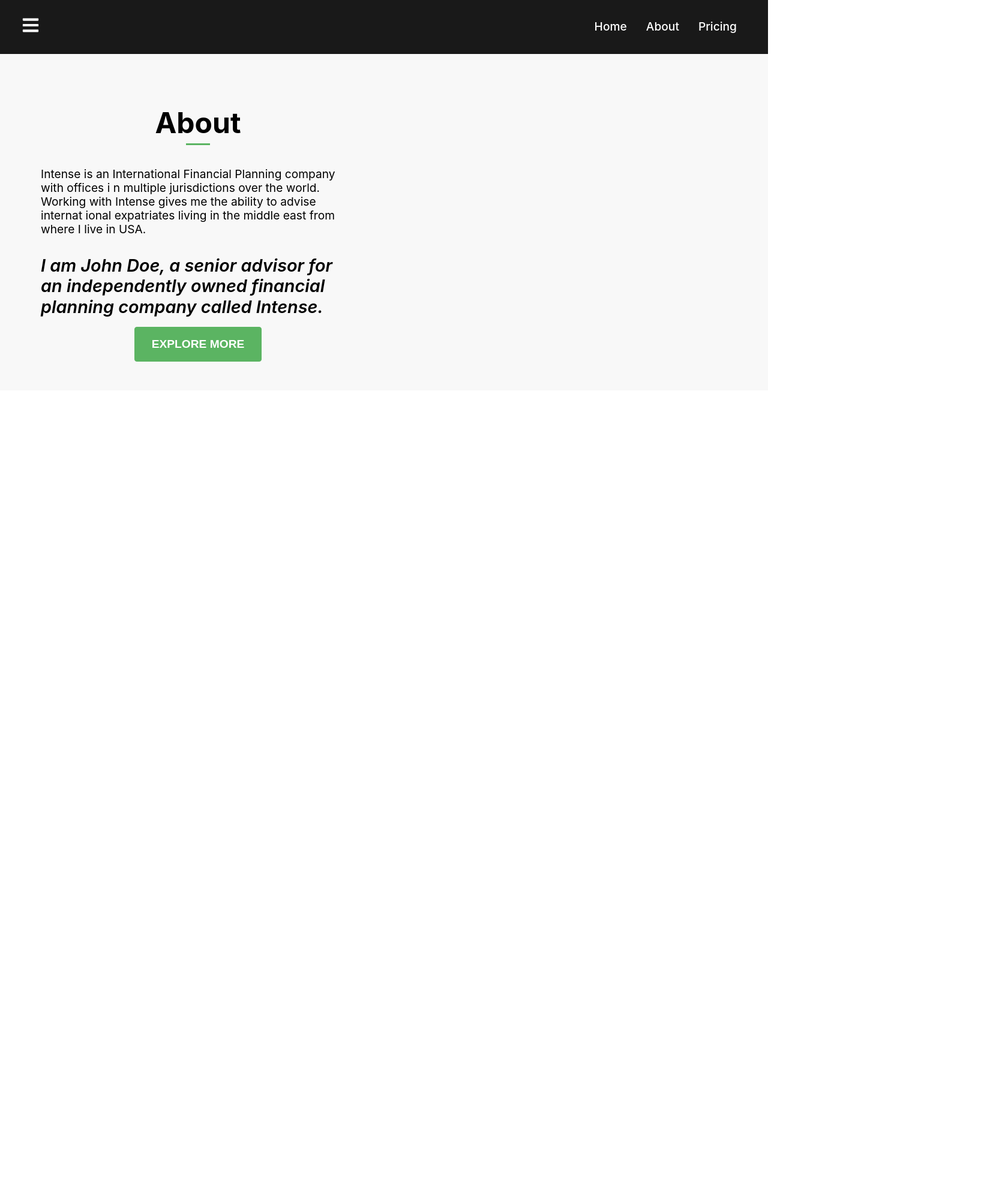
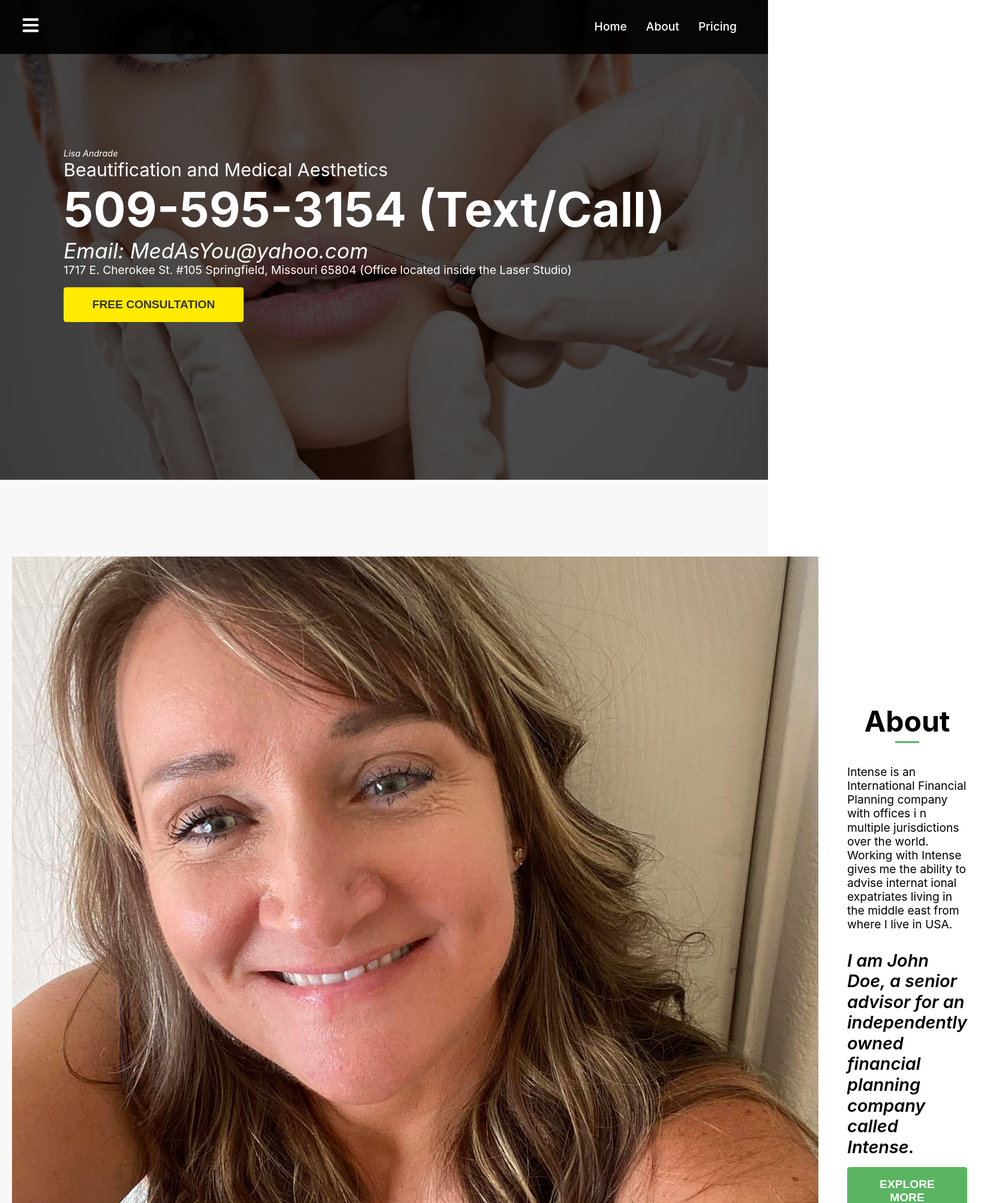
Before and after one commit to Laith1632/botox-react, a React (Create React App) app: page / in a window 1280 px wide. Shown: the top 2006 px of the page at 60% size, 1660 px wide, since content can reach past the window. Before the commit the page ends 800 px from the top, so only its background shows below. Built offline with nearby package versions, Linux system fonts and the light colour scheme.

Commit message:
added about pic and hero pic

```diff
--- a/src/App.js
+++ b/src/App.js
@@ -8,6 +8,7 @@
   return (
     <div >
       <Navbar/>
+      <Hero/>
         <About/>
 
 
--- a/src/components/About.js
+++ b/src/components/About.js
@@ -1,12 +1,12 @@
 import React from 'react'
-// import lisa from './images/john-doe.png'
+import lisa from './images/about.jpg'
 import './About.css'
 
 const About = () => {
     return (
         <div className='about' id='about'>
             <div className='container'>
-                {/* <img src={lisa} alt='john' /> */}
+                <img src={lisa} alt='john' />
                 <div className='col-2'>
                     <h2>About</h2>
                     <span className='line'></span>
--- a/src/components/Hero.css
+++ b/src/components/Hero.css
@@ -69,3 +69,7 @@
         font-size: 1.6rem;
     }
 }
+
+.firstname {
+    font-size: 100rem;
+}
--- a/src/components/Hero.js
+++ b/src/components/Hero.js
@@ -5,7 +5,7 @@
     return (
         <div className='hero'>
             <div className='content'>
-                <p>Lisa Andrade</p>
+                <p className='firstname'>Lisa Andrade</p>
                 <p>Beautification and Medical Aesthetics</p>
                 <p>509-595-3154 (Text/Call)</p>
                 <p>Email: MedAsYou@yahoo.com</p>
```
Also changed, not shown: src/components/images/about.jpg (added).
